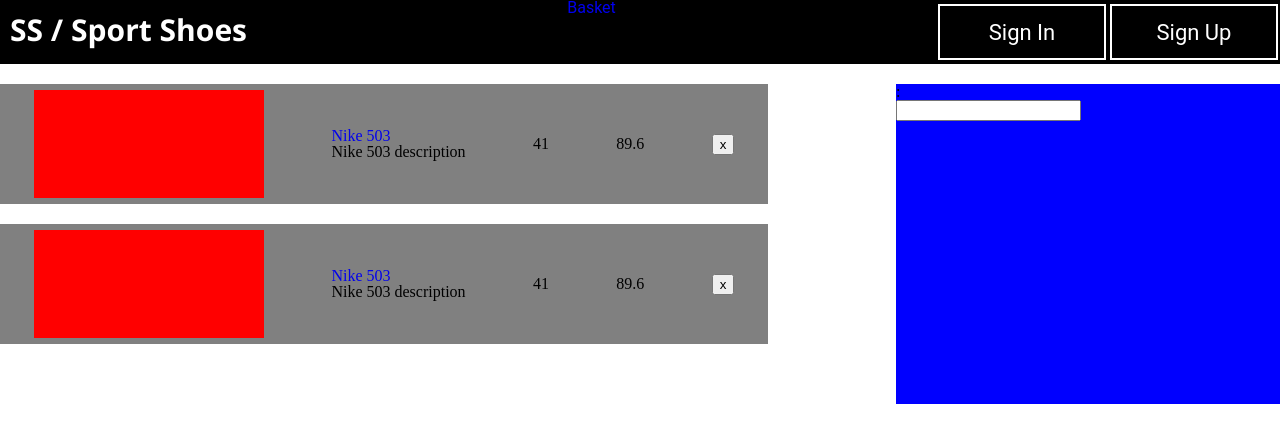
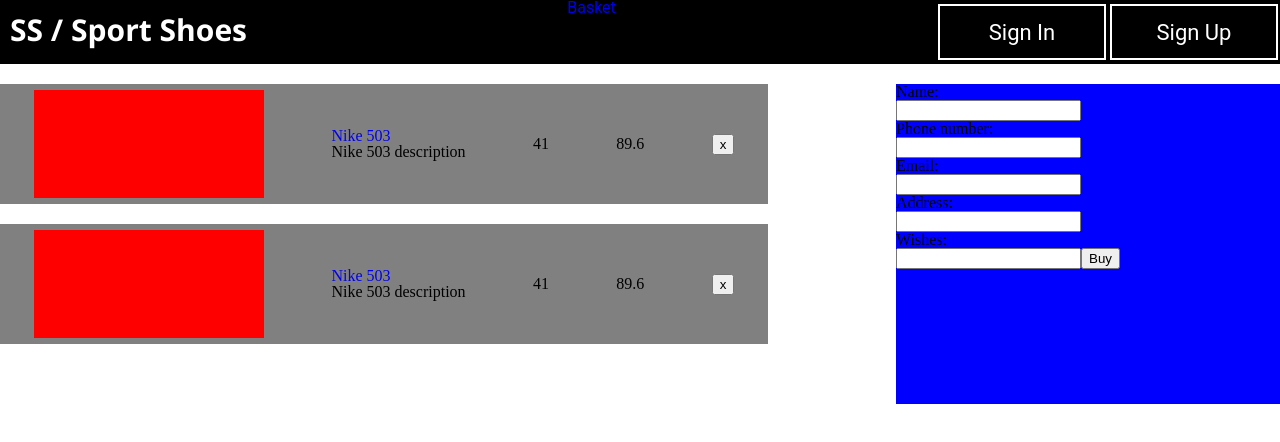
Before and after one commit to Loppik/Site-shop-of-football-merch, a React app: page /basket in a window 1280 px wide. Shown: the top 442 px of the page. Built offline with nearby package versions, Linux system fonts and the light colour scheme; the HTML template or start-up script is replaced by a standard one.

Commit message:
added adding order

```diff
--- a/src/components/Basket/Orderer.jsx
+++ b/src/components/Basket/Orderer.jsx
@@ -1,12 +1,15 @@
 import React, { Component } from 'react';
 import { connect } from 'react-redux';
 import Input from '../UI/Input/Input';
+import Button from '../UI/Button/Button';
+
+import axios from '../../axios';
 
 import './orderer.css';
 
 class Orderer extends Component {
   state = {
-    name: '',
+    userName: '',
     phoneNumber: '',
     email: '',
     address: '',
@@ -14,12 +17,17 @@
   }
 
   componentDidMount() {
-    this.setState({ ...this.props.user });
+    this.setState({
+      userName: this.props.user.name,
+      phoneNumber: this.props.user.phoneNumber,
+      email: this.props.user.email,
+      address: this.props.user.address,
+    });
   }
 
   onChangeName = (event) => {
     this.setState({
-      name: event.target.value,
+      userName: event.target.value,
     });
   }
 
@@ -47,19 +55,80 @@
     });
   }
 
+  onOrderShoes =  async (event) => {
+    const commonPrice = this.props.products.reduce((sum, cur) => sum + cur.price, 0);
+    const shoes = [];
+    this.props.products.forEach((sh) => {
+      shoes.push({
+        shoesId: sh._id,
+        size: sh.size,
+      });
+    });
+    let order = {
+      ...this.state,
+      shoes,
+      price: commonPrice,
+      orderDate: Date.now(),
+      status: 'In way',
+    };
+    const response = await axios.post('/orders', order);
+    if (response.status === 200) {
+      alert("++++");
+    }
+  }
+
   render() {
+    const { userName, phoneNumber, email, address, wishes } = this.state;
+
     return (
       <div className="orderer">
         <Input
-
+          value={userName}
+          label="Name"
+          type="text"
+          name="userName"
+          onChange={this.onChangeName}
+        />
+        <Input
+          value={phoneNumber}
+          label="Phone number"
+          type="text"
+          name="phoneNumber"
+          onChange={this.onChangePhoneNumber}
+        />
+        <Input
+          value={email}
+          label="Email"
+          type="text"
+          name="email"
+          onChange={this.onChangeEmail}
+        />
+        <Input
+          value={address}
+          label="Address"
+          type="text"
+          name="address"
+          onChange={this.onChangeAddress}
+        />
+        <Input
+          value={wishes}
+          label="Wishes"
+          type="text"
+          name="wishes"
+          onChange={this.onChangeWishes}
+        />
+        <Button
+          text="Buy"
+          onClick={this.onOrderShoes}
         />
       </div>
-    )
+    );
   }
-};
+}
 
 export default connect(
   state => ({
-    products: state.user,
+    user: state.user,
+    products: state.products,
   }),
 )(Orderer);
--- a/src/components/Login/Login.jsx
+++ b/src/components/Login/Login.jsx
@@ -58,10 +58,9 @@
       if (Object.prototype.hasOwnProperty.call(response.data, 'err')) {
         console.log(response.data.err);
       } else {
-        // localStorage.setItem('token', response.data.token.token);
         this.props.onSignIn(response.data);
         let user = (await axios.get('users')).data;
-        console.log(user);
+        this.props.onAddUserData(user);
         if (Object.prototype.hasOwnProperty.call(user, 'admin')) {
           this.setState({ redirect: true, redirectPath: '/admin' });
         } else {
@@ -105,8 +104,11 @@
     user: state.user,
   }),
   dispatch => ({
-    onSignIn: (user) => {
-      dispatch({ type: 'SIGN_IN', user });
+    onSignIn: (tokens) => {
+      dispatch({ type: 'SIGN_IN', tokens });
+    },
+    onAddUserData: (user) => {
+      dispatch({ type: 'ADD_USER_DATA', user });
     },
   }),
 )(Login);
--- a/src/components/Registration/Registration.jsx
+++ b/src/components/Registration/Registration.jsx
@@ -57,7 +57,7 @@
   }
 
   onChangePhoneNumber = (event) => {
-    if (Number(event.target.value).isNuN()) {
+    if (Number(event.target.value) != NaN) {
       const phoneNumber = parseInt(event.target.value, 10);
       if (phoneNumber > 999999 && phoneNumber < 10000000) {
         this.setState({ erPhoneNumber: false });
--- a/src/reducers/user.js
+++ b/src/reducers/user.js
@@ -2,10 +2,16 @@
 
 export default function user(state = initialState, action) {
   if (action.type === 'SIGN_IN') {
-    return action.user;
+    return action.tokens;
   }
   if (action.type === 'SIGN_OUT') {
     return {};
   }
+  if (action.type === 'ADD_USER_DATA') {
+    return {
+      ...state,
+      ...action.user,
+    };
+  }
   return state;
 }
```
